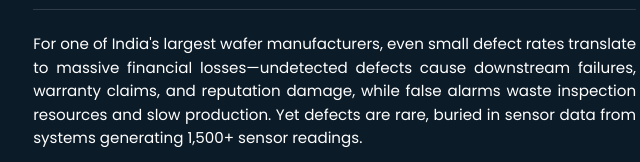
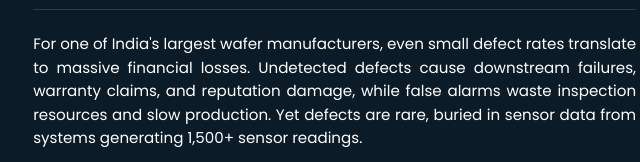
Before and after one commit to Quiquerido/databirds-website, a plain HTML site: page projects.html in a window 1280 px wide. Shown: the part 295-457 px from the top of the page, 152-792 px from the left. Drawn offline with Linux system fonts and the light colour scheme.

Commit message:
Update projects.html

```diff
--- a/projects.html
+++ b/projects.html
@@ -350,7 +350,7 @@
 
         <p class="reveal">
           For one of India's largest wafer manufacturers, even small defect rates translate to
-          massive financial losses—undetected defects cause downstream failures, warranty claims,
+          massive financial losses. Undetected defects cause downstream failures, warranty claims,
           and reputation damage, while false alarms waste inspection resources and slow production.
           Yet defects are rare, buried in sensor data from systems generating 1,500+ sensor readings.
         </p>
@@ -362,8 +362,8 @@
         </p>
 
         <p class="reveal">
-          The resulting model outperforms standard ML baselines—including Random Forest,
-          Logistic Regression, KNN, Hybrid Naïve Bayes, Neural Networks, XGBoost, and LightGBM—
+          The resulting model outperforms standard ML baselines — including Random Forest,
+          Logistic Regression, KNN, Hybrid Naïve Bayes, Neural Networks, XGBoost, and LightGBM —
           in interpretability, stability, and efficiency. This end-to-end approach demonstrates how
           interpretable models can exceed black-box performance in real industrial environments
           while delivering over 70% cost reduction through a business-first, insight-driven
```
